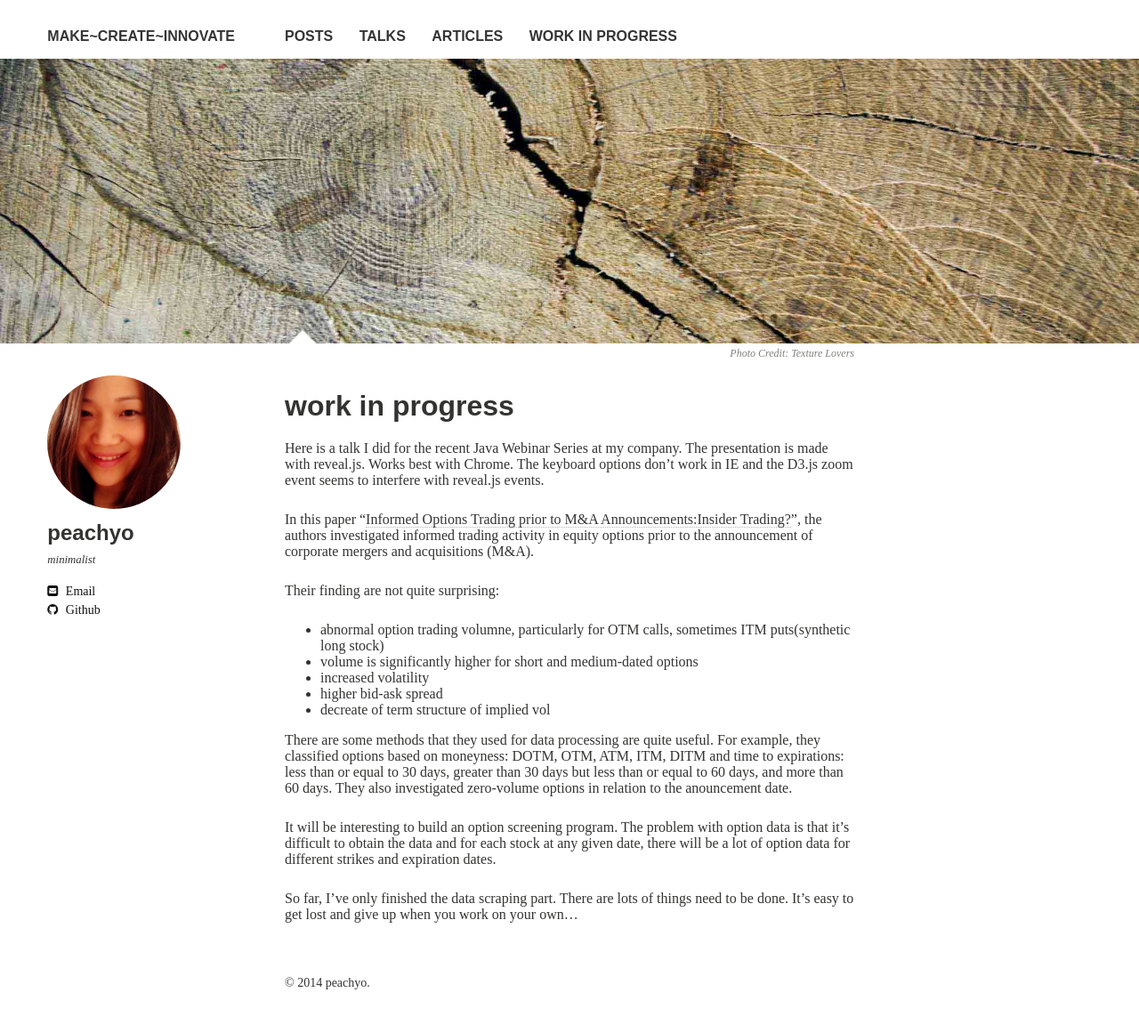
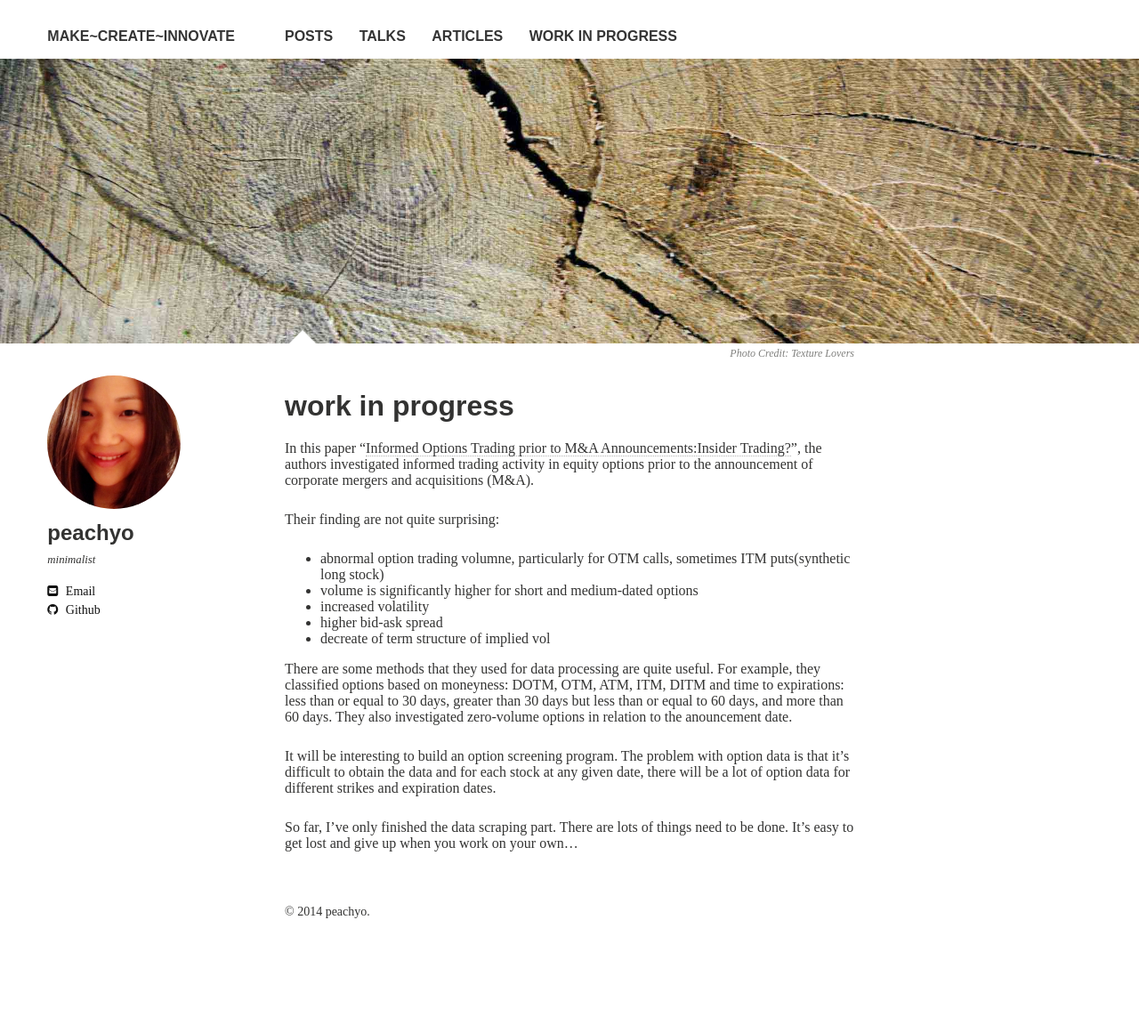
Before and after one commit to peachyo/peachyo.github.io, a Jekyll site: the page built from wip/index.md, in a window 1280 px wide. Shown: the whole page at 89% size. Built offline with Jekyll 4.4.1, drawn with Linux system fonts in a browser that asks for light colours; nearby versions of some CDN libraries; some web fonts are replaced; after the commit the page ends 1081 px from its top, so only the background shows below that.

Commit message:
upadete wip

```diff
--- a/wip/index.md
+++ b/wip/index.md
@@ -9,8 +9,6 @@ image:
   credit: Texture Lovers
   creditlink: http://texturelovers.com
 ---
-
-Here is a talk I did for the recent Java Webinar Series at my company. The presentation is made with reveal.js. Works best with Chrome. The keyboard options don't work in IE and the D3.js zoom event seems to interfere with reveal.js events.
 
 In this paper "[Informed Options Trading prior to M&A Announcements:Insider Trading?](http://irrcinstitute.org/pdf/Informed-Options-Trading_June-12-2014.pdf)", the authors investigated informed trading activity in equity options prior to the announcement of corporate mergers and acquisitions (M&A).
 
```
